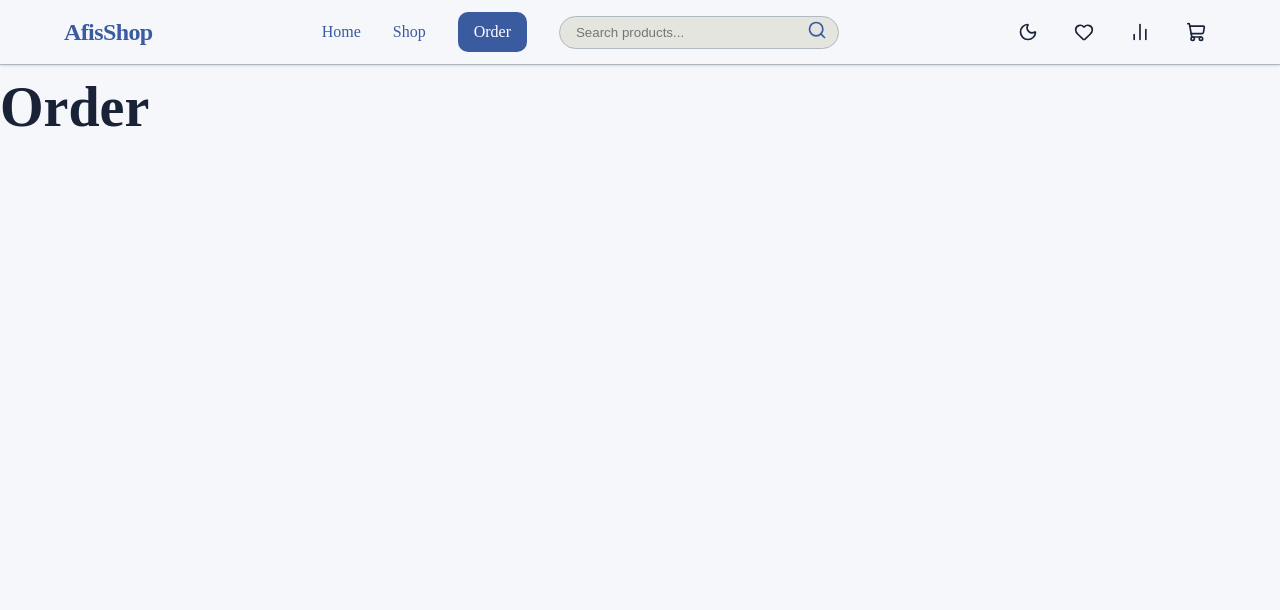
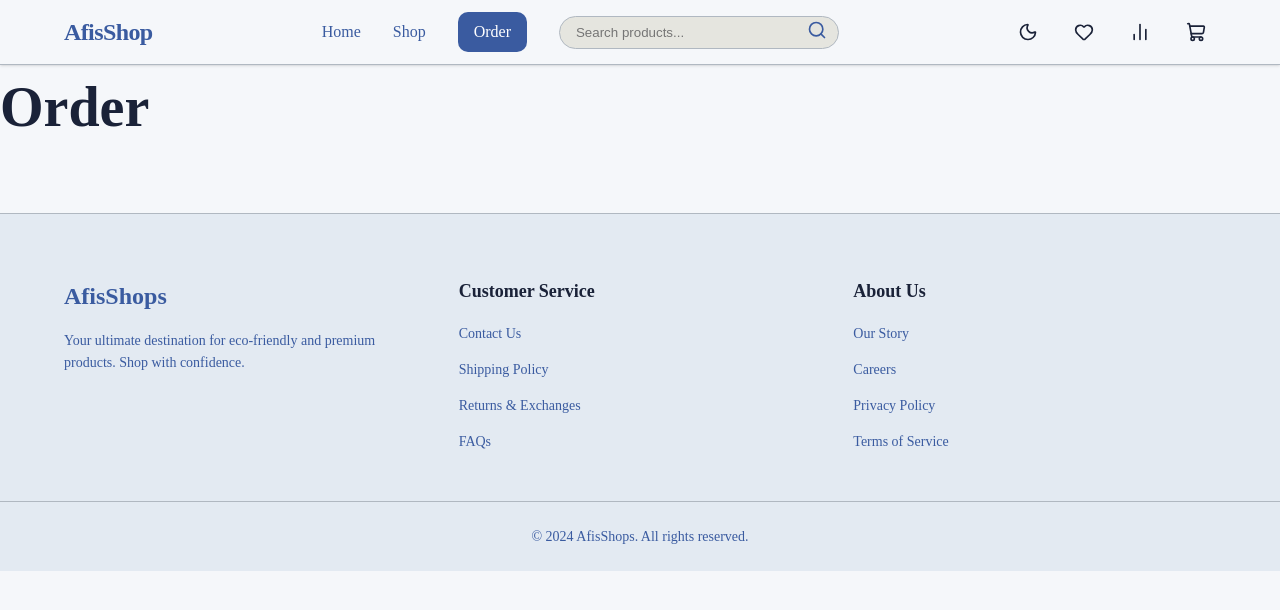
Before and after one commit to Afisphbl/E-Commrance-Store, a React (Vite) app: page /orders in a window 1280 px wide. Shown: the top 610 px of the page. Built offline with nearby package versions, Linux system fonts and the light colour scheme.

Commit message:
Add Footer component with styles and content to enhance site layout

```diff
--- a/src/App.jsx
+++ b/src/App.jsx
@@ -2,6 +2,7 @@ import { BrowserRouter, Route, Routes } from "react-router";
 import Navbar from "./components/nav-bar/Navbar";
 import { ThemeProvider } from "./context/ThemeContext";
 import Home from "./pages/Home/Home";
+import Footer from "./components/Footer/Footer";
 function App() {
   return (
     <ThemeProvider>
@@ -12,6 +13,7 @@ function App() {
           <Route path="/products" element={<h1>Shop</h1>} />
           <Route path="/orders" element={<h1>Order</h1>} />
         </Routes>
+        <Footer />
       </BrowserRouter>
     </ThemeProvider>
   );
--- /dev/null
+++ b/src/components/Footer/Footer.css
@@ -0,0 +1,55 @@
+.footer {
+  background-color: var(--card);
+  border-top: 1px solid var(--border);
+  padding-top: 4rem;
+  margin-top: 4rem;
+}
+
+.footer-content {
+  display: grid;
+  grid-template-columns: repeat(auto-fit, minmax(200px, 1fr));
+  gap: 2rem;
+  margin-bottom: 3rem;
+}
+
+.footer-section h3 {
+  font-size: 1.5rem;
+  color: var(--primary);
+  margin-bottom: 1rem;
+}
+
+.footer-section h4 {
+  font-size: 1.125rem;
+  color: var(--foreground);
+  margin-bottom: 1rem;
+}
+
+.footer-section p {
+  color: var(--muted-foreground);
+  font-size: 0.875rem;
+  line-height: 1.6;
+}
+
+.footer-section ul {
+  display: flex;
+  flex-direction: column;
+  gap: 0.75rem;
+}
+
+.footer-section a {
+  color: var(--muted-foreground);
+  font-size: 0.875rem;
+  transition: color 0.2s;
+}
+
+.footer-section a:hover {
+  color: var(--primary);
+}
+
+.footer-bottom {
+  text-align: center;
+  padding: 1.5rem 0;
+  border-top: 1px solid var(--border);
+  color: var(--muted-foreground);
+  font-size: 0.875rem;
+}
--- /dev/null
+++ b/src/components/Footer/Footer.jsx
@@ -0,0 +1,63 @@
+import { Link } from "react-router";
+import "./Footer.css";
+
+function Footer() {
+  return (
+    <footer className="footer">
+      <section className="container footer-content">
+        <div className="footer-section">
+          <h3>AfisShops</h3>
+
+          <p>
+            Your ultimate destination for eco-friendly and premium products.
+            Shop with confidence.
+          </p>
+        </div>
+
+        <div className="footer-section">
+          <h4>Customer Service</h4>
+
+          <ul>
+            <li>
+              <Link>Contact Us</Link>
+            </li>
+            <li>
+              <Link>Shipping Policy</Link>
+            </li>
+            <li>
+              <Link>Returns & Exchanges</Link>
+            </li>
+            <li>
+              <Link>FAQs</Link>
+            </li>
+          </ul>
+        </div>
+
+        <div className="footer-section">
+          <h4>About Us</h4>
+
+          <ul>
+            <li>
+              <Link>Our Story</Link>
+            </li>
+            <li>
+              <Link>Careers</Link>
+            </li>
+            <li>
+              <Link>Privacy Policy</Link>
+            </li>
+            <li>
+              <Link>Terms of Service</Link>
+            </li>
+          </ul>
+        </div>
+      </section>
+
+      <section className="footer-bottom">
+        <p>&copy; 2024 AfisShops. All rights reserved.</p>
+      </section>
+    </footer>
+  );
+}
+
+export default Footer;
```
